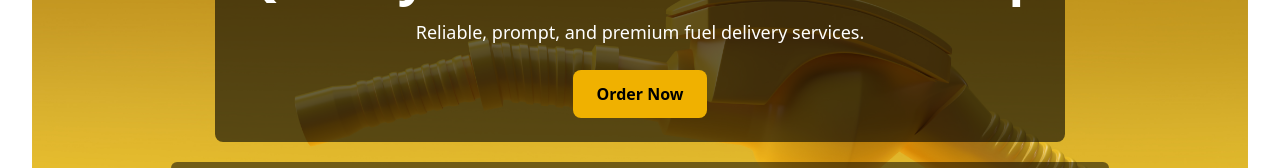
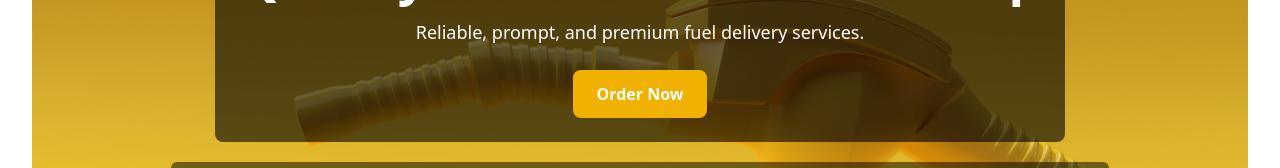
Before and after one commit to itIsMuse/Diesel-site, a React (Vite) app: page / in a window 1280 px wide. Shown: the part 254-422 px from the top of the page. Built offline with nearby package versions, Linux system fonts and the light colour scheme.

Commit message:
Update background image in About page and button color in Home page

```diff
--- a/src/pages/About.jsx
+++ b/src/pages/About.jsx
@@ -2,7 +2,7 @@ import React from 'react';
 
 const About = () => {
   return (
-<section className="bg-[url('/src/assets/about-bg.jpg')] bg-cover bg-center py-20 text-white">
+<section className="bg-[url('src/assets/different-fuel-pistols-somewhere-amsterdam-city.jpg')] bg-cover bg-center py-20 text-white">
   <div className="container mx-auto px-6 lg:px-20 bg-black/70 p-10 rounded-lg">
     <h2 className="text-4xl font-bold text-center">About Us — Pride Energy Express</h2>
     <p className="mt-6 text-lg text-gray-200 leading-relaxed">
--- a/src/pages/Home.jsx
+++ b/src/pages/Home.jsx
@@ -13,7 +13,7 @@ const Home = () => {
     <div className="mt-20 p-6 rounded-lg bg-black/60">
       <h1 className="text-4xl font-bold">Quality Diesel at Your Doorstep</h1>
       <p className="mt-4 text-lg">Reliable, prompt, and premium fuel delivery services.</p>
-      <Link to="/order" className="mt-6 inline-block bg-yellow-500 text-black px-6 py-3 rounded-lg font-semibold hover:bg-yellow-600">
+      <Link to="/order" className="mt-6 inline-block bg-yellow-500 text-white px-6 py-3 rounded-lg font-semibold hover:bg-yellow-600">
         Order Now
       </Link>
     </div>
```
